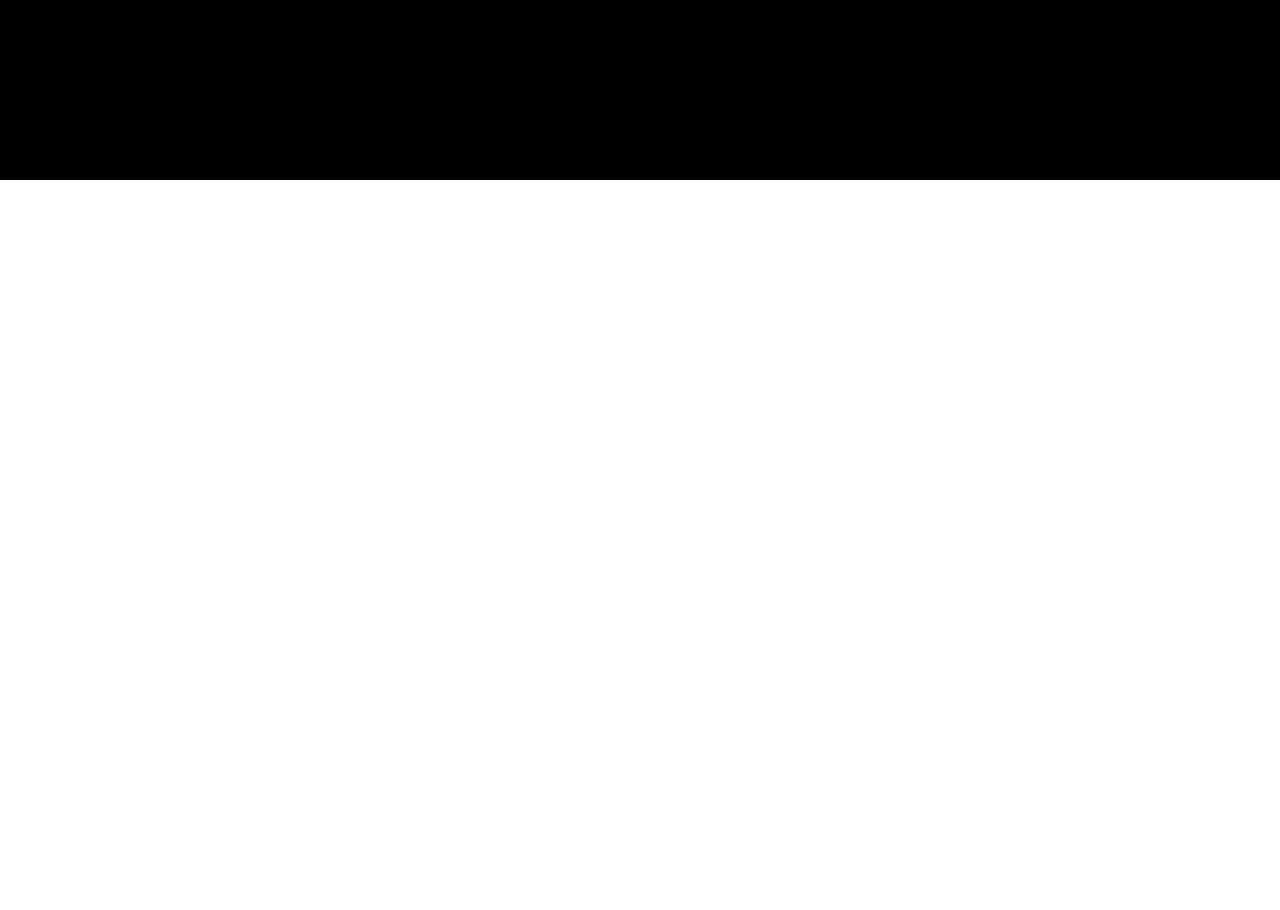
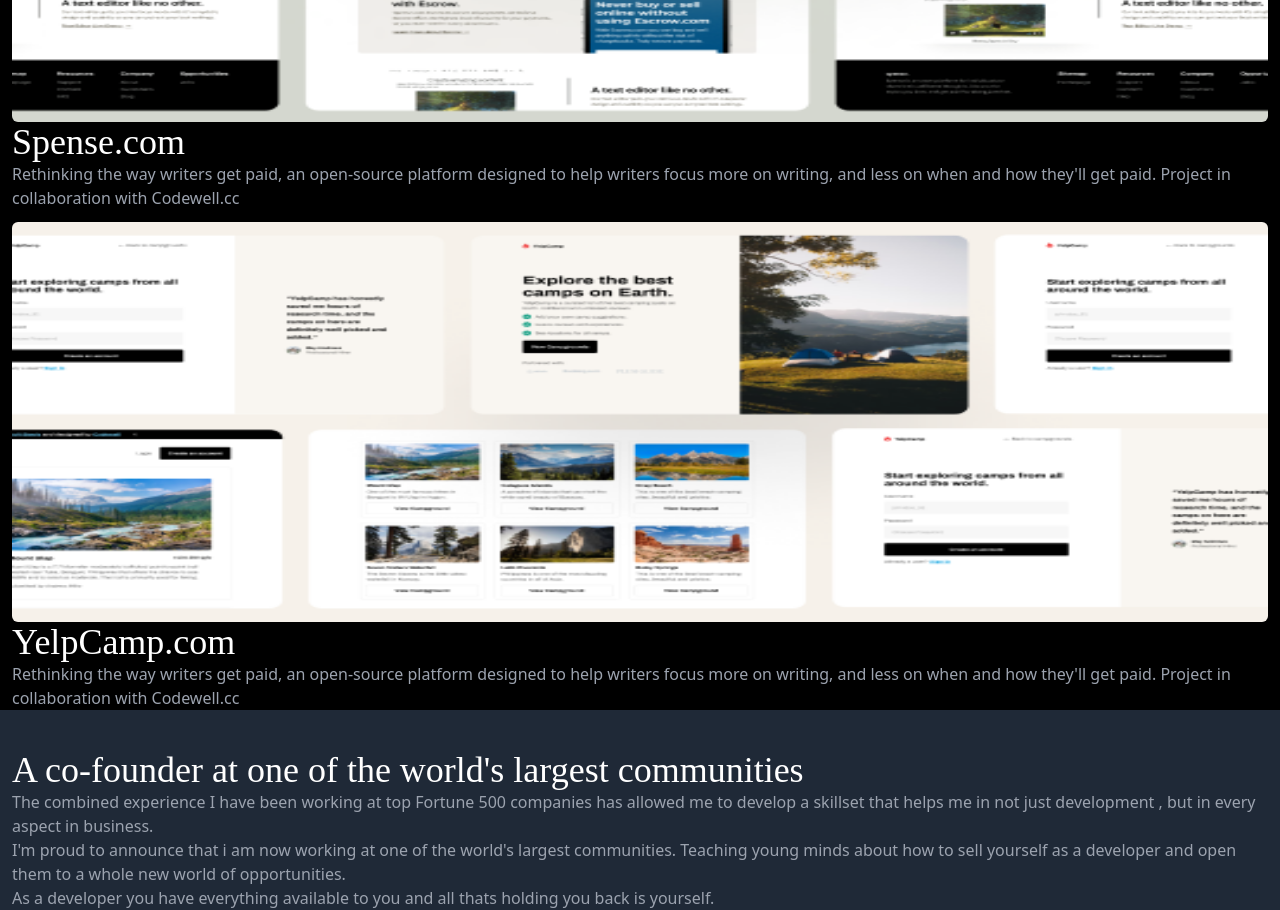
Before and after one commit to felixivance/developer_profile, a Next.js app: page / in a window 1280 px wide. Shown: the part 620-1530 px from the top of the page. Before the commit the page ends 800 px from the top, so only its background shows below. Built offline with nearby package versions, Linux system fonts and the light colour scheme.

Commit message:
co-founder section

```diff
--- a/pages/index.tsx
+++ b/pages/index.tsx
@@ -3,7 +3,7 @@
 
 export default function Home() {
   return (
-    <div className="bg-black h-[100vh]">
+    <div className="bg-black h-[100%]">
       <Head>
         <title>Jonathan Specter Portfolio</title>
         <link rel="icon" href="/favicon.ico" />
@@ -35,6 +35,7 @@
         </div>
       </section>
       {/* images  */}
+     <section id="brands" className="pl-3 pr-3">
       <div className='flex  space-x-2 justify-items-center'>
         <div>
         <Image src="/assets/images/Walmart.svg" alt="walmart"  width={100} height={100} />
@@ -43,18 +44,57 @@
           <Image src="/assets/images/jp_morgan.svg" alt="jp"  width={100} height={100} />
         </div>
         <div>
-        <Image src="/assets/images/Visa.svg" alt="jp"  width={100} height={100} />
+          <Image src="/assets/images/Visa.svg" alt="visa"  width={100} height={100} />
         </div>
         <div>
-        <Image src="/assets/images/Tinder.svg" alt="jp"  width={100} height={100} />
+          <Image src="/assets/images/Tinder.svg" alt="tinder"  width={100} height={100} />
         </div>
         <div>
-        <Image src="/assets/images/Samsung.svg" alt="jp"  width={100} height={100} />
+          <Image src="/assets/images/Samsung.svg" alt="samsung"  width={100} height={100} />
         </div>
         <div>
-        <Image src="/assets/images/Verizon.svg" alt="jp"  width={100} height={100} />
+          <Image src="/assets/images/Verizon.svg" alt="verizon"  width={100} height={100} />
         </div>
         </div>
+     </section>
+
+      <section className='pl-3 pr-3'>
+        <div className='flex flex-col'>
+
+          <div className='flex flex-col  text-white pt-3'>
+            <Image src="/assets/images/Spense.png" alt="spense" className="rounded-md" width={500} height={400} />
+            <p className="text-4xl font-play-fair ">Spense.com</p>
+            <p className="text-gray-400">Rethinking the way writers get paid, an open-source platform designed to help writers
+              focus more on writing, and less on when and how they'll get paid. Project in collaboration with Codewell.cc
+            </p>
+          </div>
+          <div className='flex flex-col text-white pt-3'>
+            <Image src="/assets/images/YelpCamp.png" alt="spense" className="rounded-md" width={500} height={400} />
+            <p className="text-4xl font-play-fair ">YelpCamp.com</p>
+            <p className="text-gray-400">Rethinking the way writers get paid, an open-source platform designed to help writers
+              focus more on writing, and less on when and how they'll get paid. Project in collaboration with Codewell.cc
+            </p>
+          </div>
+
+        </div>
+      </section>
+
+      <section className="pl-3 pr-3 bg-gray-800 text-white">
+        <div className="pt-10 flex flex-col">
+          <p className="text-4xl font-play-fair">A co-founder at one of the world's largest communities</p>
+          <p className='text-gray-400'>
+            The combined experience I have been working at top Fortune 500 companies has allowed me to develop
+            a skillset that helps me in not just development , but in every aspect in business.
+          </p>
+          <p className='text-gray-400'>
+            I'm proud to announce that i am now working at one of the world's largest communities. Teaching
+            young minds about how to sell yourself as a developer and open them to a whole new world of opportunities.
+          </p>
+          <p className='text-gray-400'>
+            As a developer you have everything available to you and all thats holding you back is yourself.
+          </p>
+        </div>
+      </section>
     </div>
   )
 }
```
Lines whose indentation alone changed are shown as unchanged.
